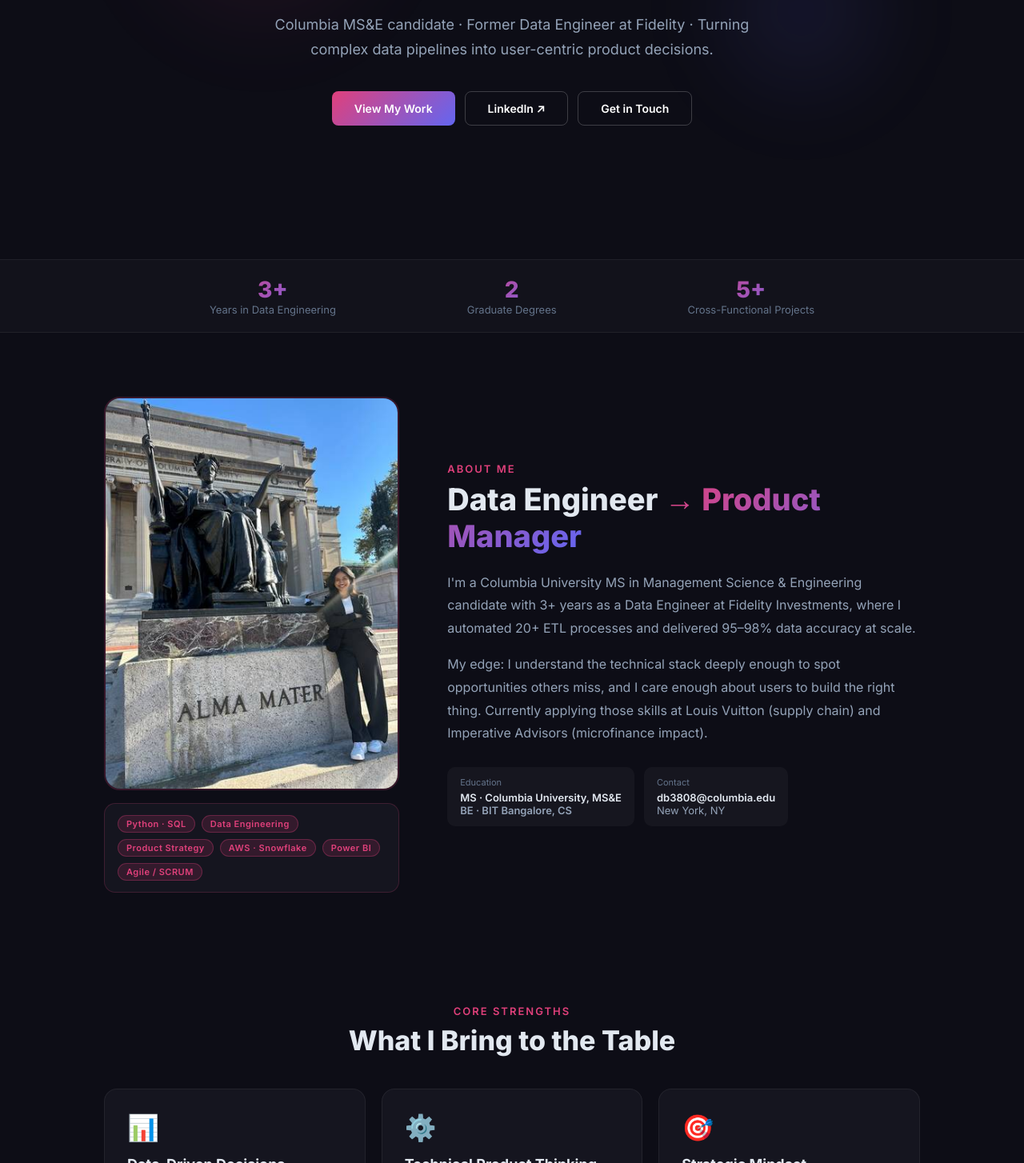
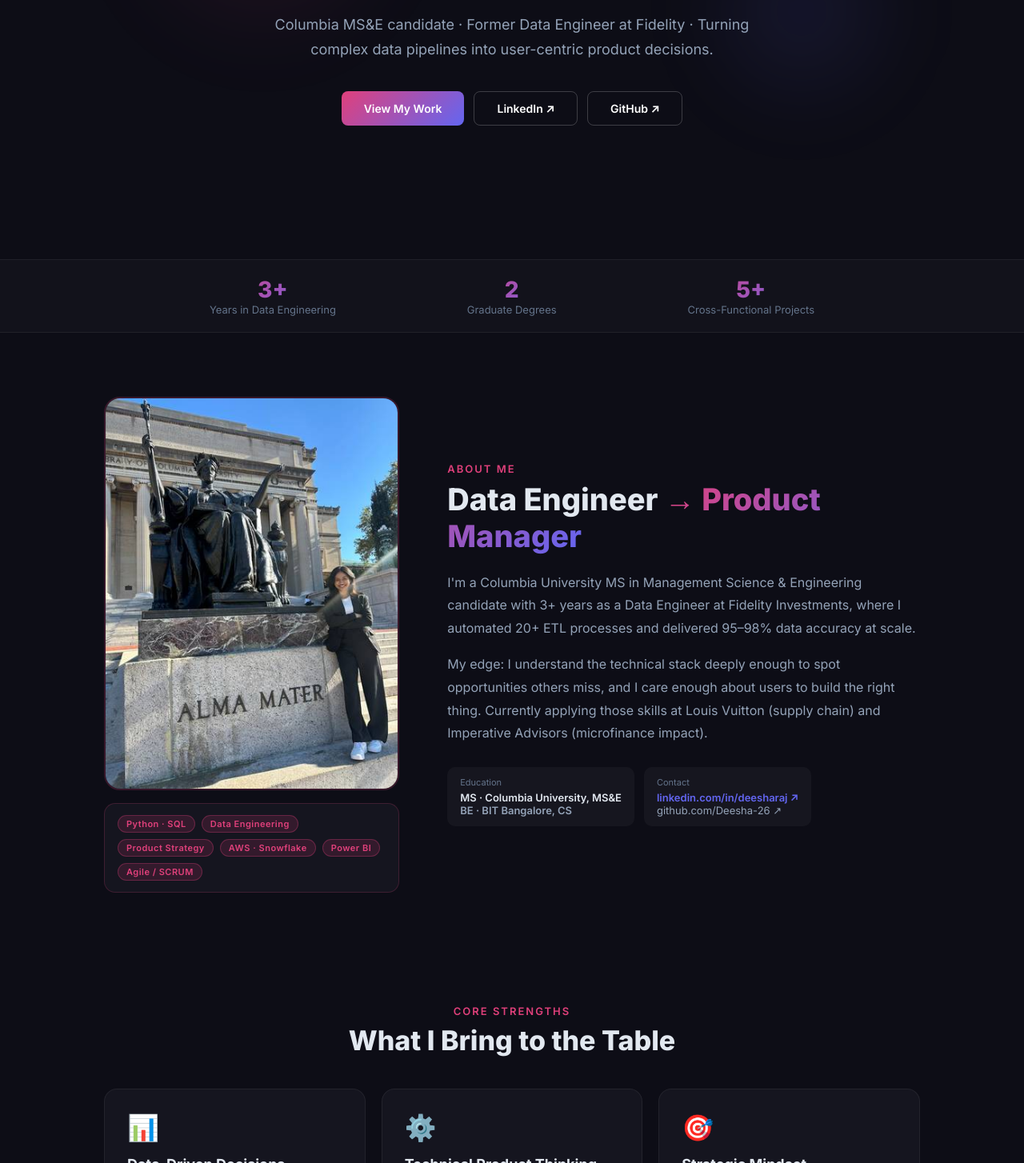
Before and after one commit to Deesha-26/deesha-portfolio, a React (Vite) app: page / in a window 1280 px wide. Shown: the part 476-1930 px from the top of the page at 80% size. Built offline with nearby package versions, Linux system fonts and the light colour scheme.

Commit message:
My portfolio1

```diff
--- a/src/App.jsx
+++ b/src/App.jsx
@@ -134,7 +134,7 @@ export default function Portfolio() {
               {item}
             </button>
           ))}
-          <Btn primary small onClick={() => window.open("mailto:db3808@columbia.edu")}>Hire Me</Btn>
+          <Btn primary small onClick={() => window.open("https://linkedin.com/in/deesharaj", "_blank")}>Hire Me</Btn>
         </div>
       </nav>
 
@@ -158,7 +158,7 @@ export default function Portfolio() {
           <div style={{ display: "flex", gap: 12, justifyContent: "center", flexWrap: "wrap" }}>
             <Btn primary onClick={() => scroll("projects")}>View My Work</Btn>
             <Btn onClick={() => window.open("https://linkedin.com/in/deesharaj", "_blank")}>LinkedIn ↗</Btn>
-            <Btn onClick={() => window.open("mailto:db3808@columbia.edu")}>Get in Touch</Btn>
+            <Btn onClick={() => window.open("https://github.com/Deesha-26", "_blank")}>GitHub ↗</Btn>
           </div>
         </div>
       </section>
@@ -205,8 +205,8 @@ export default function Portfolio() {
               </div>
               <div style={{ background: "rgba(255,255,255,0.04)", borderRadius: 10, padding: "12px 16px" }}>
                 <div style={{ fontSize: 11, color: "#64748b", marginBottom: 4 }}>Contact</div>
-                <div style={{ fontSize: 13, fontWeight: 600 }}>db3808@columbia.edu</div>
-                <div style={{ fontSize: 13, color: "#94a3b8" }}>New York, NY</div>
+                <div style={{ fontSize: 13, fontWeight: 600, cursor: "pointer", color: "#6366f1" }} onClick={() => window.open("https://linkedin.com/in/deesharaj", "_blank")}>linkedin.com/in/deesharaj ↗</div>
+                <div style={{ fontSize: 13, color: "#94a3b8", cursor: "pointer" }} onClick={() => window.open("https://github.com/Deesha-26", "_blank")}>github.com/Deesha-26 ↗</div>
               </div>
             </div>
           </div>
@@ -300,13 +300,13 @@ export default function Portfolio() {
         <p style={{ fontSize: 13, color: "#e0407b", fontWeight: 600, letterSpacing: 2, marginBottom: 8, textAlign: "center" }}>BLOG</p>
         <h2 style={{ fontSize: 34, fontWeight: 800, textAlign: "center", marginBottom: 40 }}>Writing & Thinking</h2>
         <div style={{ display: "grid", gridTemplateColumns: "repeat(3, 1fr)", gap: 20 }}>
-          <Card style={{ cursor: "pointer" }} onClick={() => window.open("https://medium.com/p/3215fae33203", "_blank")}>
+          <Card style={{ cursor: "pointer" }} onClick={() => window.open("https://medium.com/@deesha-raj/the-127-000-mistake-most-ai-teams-dont-see-coming-3215fae33203", "_blank")}>
             <Tag>Published · Medium</Tag>
             <h3 style={{ fontSize: 16, fontWeight: 700, margin: "12px 0 8px", lineHeight: 1.4 }}>The $127,000 Mistake Most AI Teams Don't See Coming</h3>
             <p style={{ fontSize: 13, color: "#64748b", lineHeight: 1.7 }}>73% of fine-tuning projects fail. Here's why RAG quietly solves the problems that actually matter — and why choosing wrong is a product strategy mistake.</p>
             <div style={{ marginTop: 16, color: "#6366f1", fontSize: 13, fontWeight: 600 }}>Read on Medium ↗</div>
           </Card>
-          <Card style={{ cursor: "pointer" }} onClick={() => window.open("https://medium.com/@db3808/batch-processing-vs-one-at-a-time-which-model-actually-wins-210f1d21c089", "_blank")}>
+          <Card style={{ cursor: "pointer" }} onClick={() => window.open("https://medium.com/@deesha-raj/batch-processing-vs-one-at-a-time-which-model-actually-wins-210f1d21c089", "_blank")}>
             <Tag>Published · Medium</Tag>
             <h3 style={{ fontSize: 16, fontWeight: 700, margin: "12px 0 8px", lineHeight: 1.4 }}>Batch Processing vs One-at-a-Time: Which Model Actually Wins?</h3>
             <p style={{ fontSize: 13, color: "#64748b", lineHeight: 1.7 }}>A deep dive into data processing architectures and when to use each.</p>
@@ -322,18 +322,37 @@ export default function Portfolio() {
 
       {/* CONTACT */}
       <section id="contact" style={{ padding: "80px 40px", textAlign: "center" }}>
-        <div style={{ maxWidth: 600, margin: "0 auto" }}>
+        <div style={{ maxWidth: 700, margin: "0 auto" }}>
           <p style={{ fontSize: 13, color: "#e0407b", fontWeight: 600, letterSpacing: 2, marginBottom: 8 }}>GET IN TOUCH</p>
           <h2 style={{ fontSize: 38, fontWeight: 800, marginBottom: 16 }}>
             Let's <GradText>Build Something</GradText> Together
           </h2>
           <p style={{ color: "#94a3b8", lineHeight: 1.8, marginBottom: 36 }}>
-            I'm actively exploring PM and APM roles. If you're building something meaningful and need someone who can speak both data and product — let's talk.
+            I'm actively exploring PM and APM roles. If you're building something meaningful and need someone who can speak both data and product — let's connect on LinkedIn.
           </p>
-          <div style={{ display: "flex", gap: 12, justifyContent: "center", flexWrap: "wrap" }}>
-            <Btn primary onClick={() => window.open("mailto:db3808@columbia.edu")}>📧 Email Me</Btn>
-            <Btn onClick={() => window.open("https://linkedin.com/in/deesharaj", "_blank")}>LinkedIn</Btn>
-            <Btn onClick={() => window.open("https://medium.com/@db3808", "_blank")}>Medium</Btn>
+          <div style={{ display: "flex", gap: 12, justifyContent: "center", flexWrap: "wrap", marginBottom: 48 }}>
+            <Btn primary onClick={() => window.open("https://linkedin.com/in/deesharaj", "_blank")}>💼 Connect on LinkedIn</Btn>
+            <Btn onClick={() => window.open("https://github.com/Deesha-26", "_blank")}>🐙 View GitHub</Btn>
+            <Btn onClick={() => window.open("https://medium.com/@deesha-raj", "_blank")}>✍️ Read on Medium</Btn>
+          </div>
+          <div style={{ background: "#15151f", border: "1px solid rgba(255,255,255,0.06)", borderRadius: 16, padding: 24, textAlign: "left" }}>
+            <div style={{ display: "flex", justifyContent: "space-between", alignItems: "center", marginBottom: 16 }}>
+              <div style={{ display: "flex", alignItems: "center", gap: 10 }}>
+                <div style={{ width: 36, height: 36, borderRadius: "50%", background: "linear-gradient(135deg, #e0407b, #6366f1)", display: "flex", alignItems: "center", justifyContent: "center", fontSize: 16 }}>🐙</div>
+                <div>
+                  <div style={{ fontWeight: 700, fontSize: 14 }}>Deesha-26</div>
+                  <div style={{ fontSize: 12, color: "#64748b" }}>github.com/Deesha-26</div>
+                </div>
+              </div>
+              <Btn small onClick={() => window.open("https://github.com/Deesha-26", "_blank")}>View Profile ↗</Btn>
+            </div>
+            <img
+              src="https://ghchart.rshah.org/e0407b/Deesha-26"
+              alt="Deesha's GitHub contribution chart"
+              style={{ width: "100%", borderRadius: 8, filter: "invert(0)" }}
+              onError={e => e.currentTarget.style.display = "none"}
+            />
+            <div style={{ marginTop: 12, fontSize: 12, color: "#475569", textAlign: "center" }}>GitHub contribution activity</div>
           </div>
         </div>
       </section>
```
